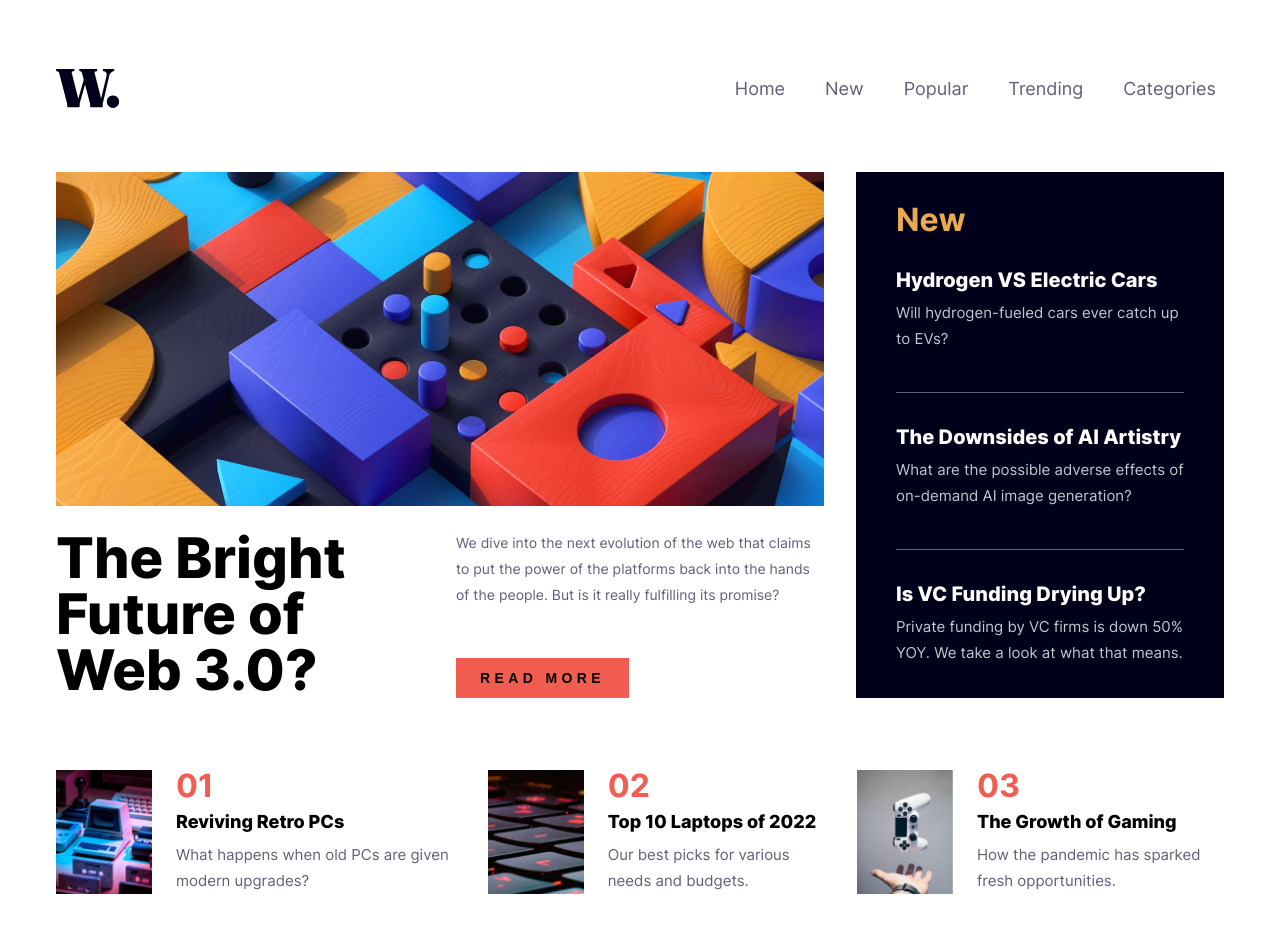
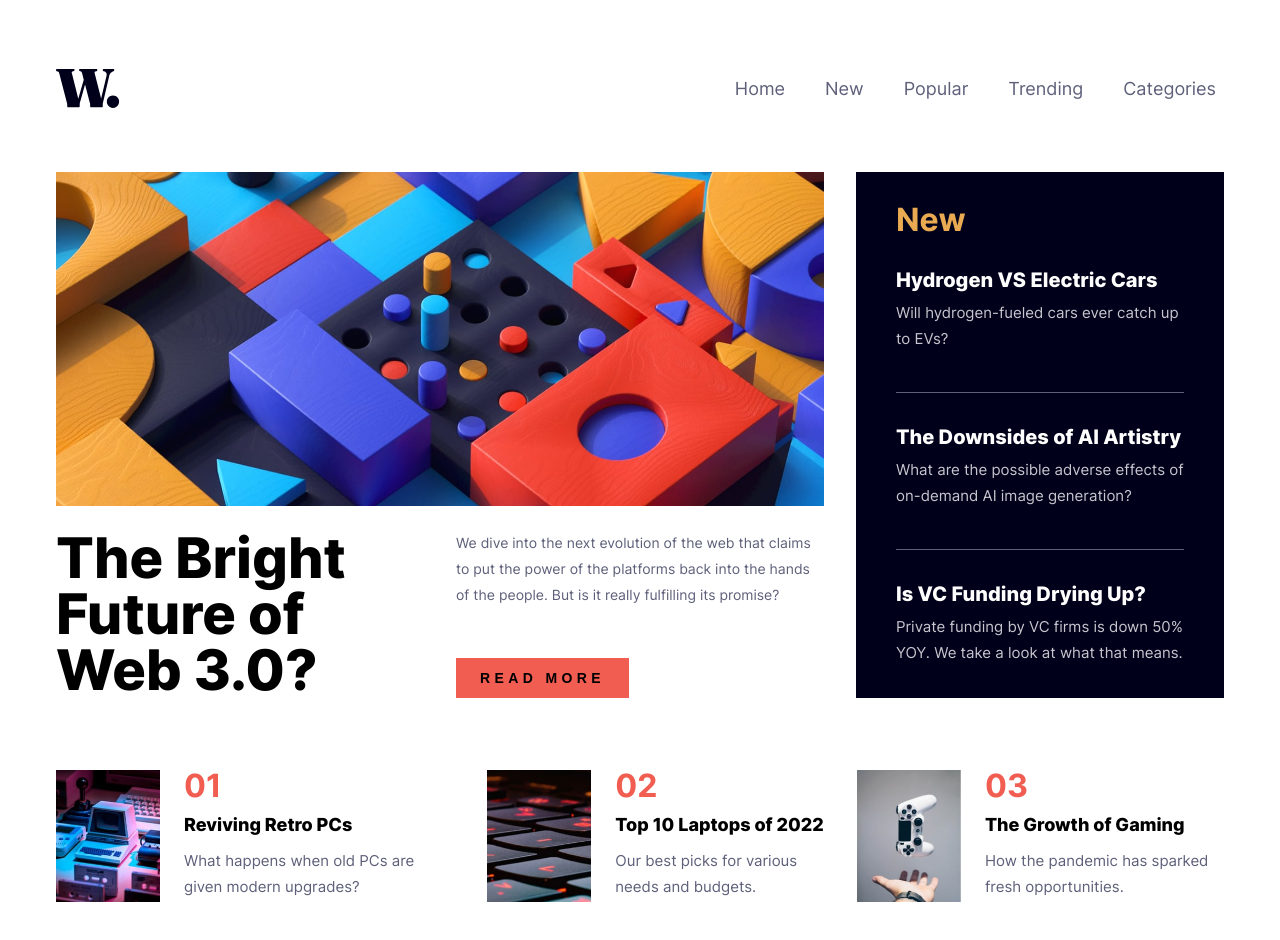
Before and after one commit to ashkir004/news-homepage, a SvelteKit app: page / in a window 1280 px wide. Shown: the top 940 px of the page. Built offline with nearby package versions, Linux system fonts and the light colour scheme.

Commit message:
minor fix

```diff
--- a/src/app.css
+++ b/src/app.css
@@ -253,7 +253,7 @@ main {
 
 .articles-list .article-list-item {
 	display: grid;
-	grid-template-columns: var(--s-1200) auto;
+	grid-template-columns: var(--s-1300) auto;
 	row-gap: var(--s-100);
 	column-gap: var(--s-300);
 }
```
